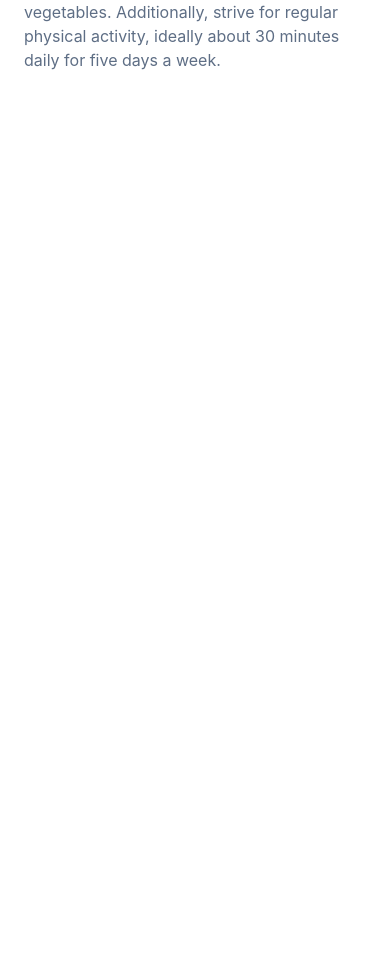
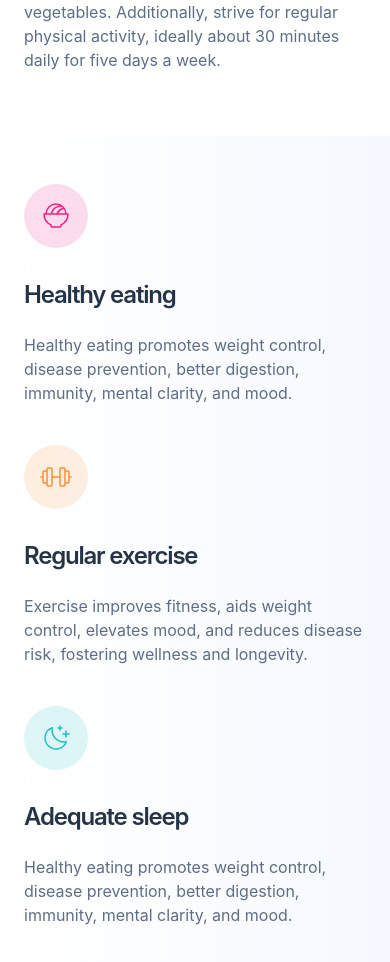
Before and after one commit to TvixAley/bmi-calculator, a React (Vite) app: page / in a window 390 px wide. Shown: the part 1762-2724 px from the top of the page. Before the commit the page ends 1898 px from the top, so only its background shows below. Built offline with nearby package versions, Linux system fonts and the light colour scheme; a web font is replaced by a local one.

Commit message:
Renamed files and added TipsSection

```diff
--- a/src/App.jsx
+++ b/src/App.jsx
@@ -1,12 +1,14 @@
-import Hero from "./components/sections/Hero/Hero.jsx";
-import YourResult from "./components/sections/YourResult/YourResult.jsx";
+import HeroSection from "./components/sections/HeroSection/HeroSection.jsx";
+import YourResultSection from "./components/sections/YourResultSection/YourResultSection.jsx";
+import TipsSection from "./components/sections/TipsSection/TipsSection.jsx";
 
 function App() {
 
   return (
     <>
-        <Hero/>
-        <YourResult/>
+        <HeroSection/>
+        <YourResultSection/>
+        <TipsSection/>
     </>
   )
 }
--- a/src/components/sections/Hero/Hero.jsx
+++ b/src/components/sections/HeroSection/HeroSection.jsx
@@ -1,9 +1,9 @@
 import React from 'react';
-import classes from './Hero.module.css'
+import classes from './HeroSection.module.css'
 import logo from '../../../assets/images/logo.svg'
 import Calculator from "../../Calculator/Calculator.jsx";
 
-const Hero = () => {
+const HeroSection = () => {
     return (
         <section className={classes.hero}>
             <img src={logo} alt="" width={58} height={58}/>
@@ -22,4 +22,4 @@ const Hero = () => {
     );
 };
 
-export default Hero;
+export default HeroSection;
--- /dev/null
+++ b/src/components/sections/TipsSection/TipCard/TipCard.jsx
@@ -0,0 +1,16 @@
+import React from 'react';
+import classes from './TipCard.module.css'
+
+const TipCard = ({cardContent}) => {
+    return (
+        <div className={classes.card}>
+            <img src={cardContent.image} width={64} height={64} alt={''}/>
+            <div className={classes.textContainer}>
+                <b className={classes.title}>{cardContent.title}</b>
+                <p className={classes.description}>{cardContent.text}</p>
+            </div>
+        </div>
+    );
+};
+
+export default TipCard;
--- /dev/null
+++ b/src/components/sections/TipsSection/TipCard/TipCard.module.css
@@ -0,0 +1,43 @@
+.card{
+    display: flex;
+    flex-direction: column;
+    row-gap: 48px;
+}
+
+
+.textContainer{
+    display: flex;
+    flex-direction: column;
+    gap: 24px;
+}
+
+.title{
+    font-weight: 600;
+    font-size: 24px;
+    line-height: 121%;
+    letter-spacing: -0.05em;
+    color: var(--color-blue-900);
+}
+
+.description{
+    font-weight: 400;
+    font-size: 16px;
+    line-height: 150%;
+    color: var(--color-gray-500);
+}
+
+@media (max-width: 1100px) {
+    .card{
+        flex-direction: row;
+        column-gap: 40px;
+        align-items: center;
+    }
+}
+
+@media (max-width: 600px) {
+    .card{
+        flex-direction: column;
+        row-gap: 32px;
+        align-items: flex-start;
+    }
+}
--- /dev/null
+++ b/src/components/sections/TipsSection/TipsSection.jsx
@@ -0,0 +1,40 @@
+import React from 'react';
+import classes from './TipsSection.module.css'
+import TipCard from "./TipCard/TipCard.jsx";
+import eatingIcon from '../../../assets/images/icon-eating.svg';
+import exerciseIcon from '../../../assets/images/icon-exercise.svg';
+import sleepIcon from '../../../assets/images/icon-sleep.svg';
+
+const TipsSection = () => {
+    const content = [
+        {
+            title: 'Healthy eating',
+            image: eatingIcon,
+            text: 'Healthy eating promotes weight control, disease prevention, better digestion, immunity, mental clarity, and mood.'
+        },
+        {
+            title: 'Regular exercise',
+            image: exerciseIcon,
+            text: 'Exercise improves fitness, aids weight control, elevates mood, and reduces disease risk, fostering wellness and longevity.'
+        },
+        {
+            title: 'Adequate sleep',
+            image: sleepIcon,
+            text: 'Healthy eating promotes weight control, disease prevention, better digestion, immunity, mental clarity, and mood.'
+        }
+    ]
+
+    return (
+        <section className={classes.tipsSection}>
+            <ul className={classes.tipsCardList}>
+                {content.map(cardContent => (
+                    <li key={cardContent.title}>
+                        <TipCard cardContent={cardContent}/>
+                    </li>
+                ))}
+            </ul>
+        </section>
+    );
+};
+
+export default TipsSection;
--- /dev/null
+++ b/src/components/sections/TipsSection/TipsSection.module.css
@@ -0,0 +1,47 @@
+
+.tipsCardList{
+    max-width: 1440px;
+    padding: 88px 144px;
+    display: flex;
+    gap: 32px;
+}
+
+.tipsSection{
+    position: relative;
+    width: 100%;
+    display: flex;
+    justify-content: center;
+}
+
+
+.tipsSection:after{
+    position: absolute;
+    z-index: -1;
+    content: '';
+    top: 0;
+    left: -100px;
+    width: 100vw;
+    height: 100%;
+    border-radius: 35px;
+    background: var(--gradient);
+    opacity: 25%;
+}
+
+@media (max-width: 1100px) {
+    .tipsCardList{
+        padding: 50px 40px;
+        flex-direction: column;
+        row-gap: 40px;
+    }
+    .tipsSection:after{
+        left: 0;
+        border-radius: 0;
+    }
+}
+
+@media (max-width: 600px) {
+    .tipsCardList{
+        padding: 48px 24px;
+        column-gap: 40px;
+    }
+}
--- a/src/components/sections/YourResult/YourResult.jsx
+++ b/src/components/sections/YourResultSection/YourResultSection.jsx
@@ -1,9 +1,9 @@
 import React from 'react';
-import classes from './YourResult.module.css'
+import classes from './YourResultSection.module.css'
 import image from '../../../assets/images/image-man-eating.webp'
 import imageTablet from '../../../assets/images/image-man-eating-tablet.webp'
 
-const YourResult = () => {
+const YourResultSection = () => {
     return (
         <section className={classes.resultsSection}>
             <picture>
@@ -23,4 +23,4 @@ const YourResult = () => {
     );
 };
 
-export default YourResult;
+export default YourResultSection;
--- a/src/styles/globals.css
+++ b/src/styles/globals.css
@@ -12,3 +12,8 @@ body{
     flex-direction: column;
     align-items: center;
 }
+
+ul{
+    list-style: none;
+    padding: 0;
+}
--- a/src/styles/variables.css
+++ b/src/styles/variables.css
@@ -8,4 +8,5 @@
     --color-blue-100: #E1E7FE;
 
     --gradient: linear-gradient(90deg, rgba(214, 252, 254, 0) 0%, #d6e6fe 100%);
+
 }
```
Also changed, not shown: src/components/sections/HeroSection/HeroSection.module.css (renamed from src/components/sections/Hero/Hero.module.css), src/components/sections/YourResultSection/YourResultSection.module.css (renamed from src/components/sections/YourResult/YourResult.module.css).
